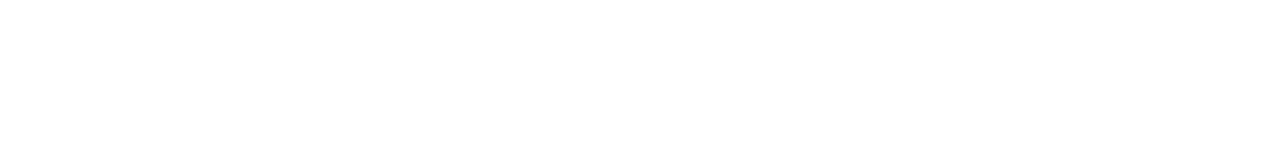
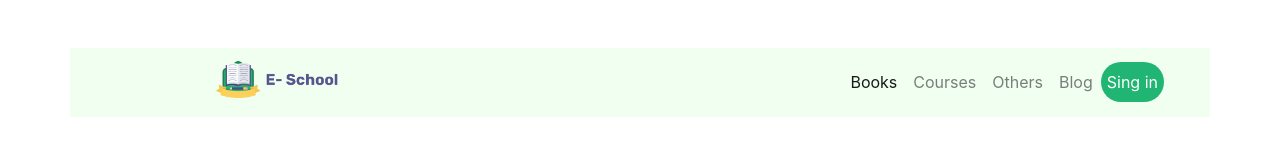
Before and after one commit to nayon/e-school-website, a plain HTML site: page indes.html in a window 1280 px wide. Drawn offline with nearby package versions, Linux system fonts and the light colour scheme.

Commit message:
navbar added

```diff
--- a/css/style.css
+++ b/css/style.css
@@ -0,0 +1,19 @@
+.container{
+    background-color: #f0fff0;
+}
+.navbar .imgl{
+    position: relative;
+    left: 100px;
+}
+}
+.navbar1{
+    left: 5px;
+    top: 5px;
+}
+.sing-button{
+    background-color: #21B573;
+    color: #fff;
+    border: none;
+    border-radius: 33px;
+
+}
--- a/indes.html
+++ b/indes.html
@@ -5,9 +5,36 @@
     <meta name="viewport" content="width=device-width, initial-scale=1.0">
     <title>Document</title>
     <link rel="stylesheet" href="https://stackpath.bootstrapcdn.com/bootstrap/4.5.0/css/bootstrap.min.css" integrity="sha384-9aIt2nRpC12Uk9gS9baDl411NQApFmC26EwAOH8WgZl5MYYxFfc+NcPb1dKGj7Sk" crossorigin="anonymous">
+    <link rel="stylesheet" href="css/style.css">
 </head>
 <body>
-
+    <div class="container">
+        <nav class="navbar navbar-expand-lg navbar-light  my-5">
+            <div class="col-md-6">
+              <a class="navbar-brand" href="#"><img class="d-flex justify-content-center align-items-center img-fluid w-25 imgl" src="images/ICON/Logo.png" alt="Logo"></a>
+            </div>
+            <button class="navbar-toggler" type="button" data-toggle="collapse" data-target="#navbarNav" aria-controls="navbarNav" aria-expanded="false" aria-label="Toggle navigation">
+              <span class="navbar-toggler-icon"></span>
+            </button>
+            <div class="collapse navbar-collapse col-md-6 navbar2" id="navbarNav">
+              <ul class="navbar-nav ml-auto">
+                <li class="nav-item active">
+                  <a class="nav-link" href="#">Books <span class="sr-only">(current)</span></a>
+                </li>
+                <li class="nav-item">
+                  <a class="nav-link" href="#">Courses</a>
+                </li>
+                <li class="nav-item">
+                    <a class="nav-link" href="#">Others</a>
+                  </li>
+                <li class="nav-item">
+                  <a class="nav-link" href="#">Blog</a>
+                </li>
+                    <button class="sing-button">Sing in</button>
+              </ul>
+            </div>
+          </nav>
+    </div>
 
 
 
```
